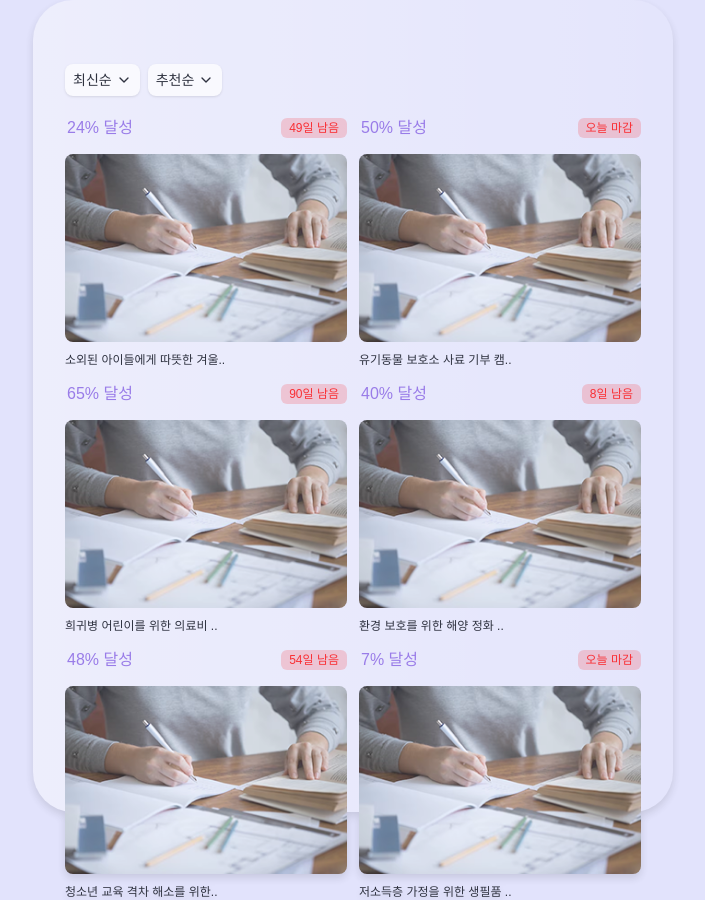
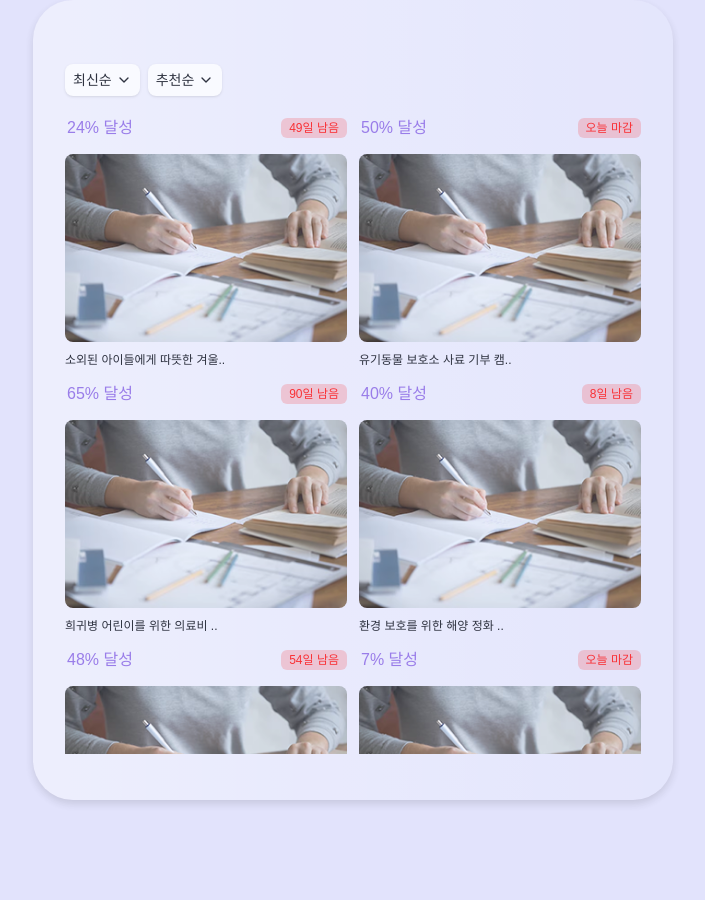
Before and after one commit to 2025-Advanced-Capstone-Chaeum/FE, a Next.js app: page /funding in a window 1280 px wide. Shown: the whole page, without its empty margins (287-992 px from the left). After the commit the page ends 800 px from the top, so only its background shows below. Built offline with nearby package versions, Linux system fonts and the light colour scheme; a web font is replaced by a local one.

Commit message:
feature : scroll기능 추가 (#24)

```diff
--- a/src/app/(funding)/funding/page.tsx
+++ b/src/app/(funding)/funding/page.tsx
@@ -91,7 +91,7 @@ const FundingListPage = () => {
       </div>
 
       {/* Projects grid */}
-      <div className="relative top-[12vh] mt-[10px] grid grid-cols-2 gap-3  ">
+      <div className="relative top-[12vh] mt-[10px] grid grid-cols-2 gap-3 max-h-[80vh] overflow-y-auto scrollbar-none">
         {" "}
         {transformedCampaigns.map((feed) => (
           <div key={feed.title} className="flex flex-col">
--- a/src/app/globals.css
+++ b/src/app/globals.css
@@ -1,16 +1,16 @@
 @import "tailwindcss";
 
 @theme {
-    --color-primary: #8863E4; /* 보라색 */
-    --color-secondary: #03174D; /* 글자색 */
-    --color-accent: #FF0303; /* 빨간색 */
-    --color-background: #E2E3FC; /* 연보라색 */
-    --color-white: #FFFFFF;
+  --color-primary: #8863e4; /* 보라색 */
+  --color-secondary: #03174d; /* 글자색 */
+  --color-accent: #ff0303; /* 빨간색 */
+  --color-background: #e2e3fc; /* 연보라색 */
+  --color-white: #ffffff;
   --color-black: #000000;
-    --color-gray: #A39FB9;
-    --color-white-0: rgba(255, 255, 255, 0.1); /* 흰색 10% 투명도 */
-    --color-white-50: rgba(255, 255, 255, 0.5); /* 흰색 50% 투명도 */
-    --font-myfont: "Pretendard", sans-serif;
+  --color-gray: #a39fb9;
+  --color-white-0: rgba(255, 255, 255, 0.1); /* 흰색 10% 투명도 */
+  --color-white-50: rgba(255, 255, 255, 0.5); /* 흰색 50% 투명도 */
+  --font-myfont: "Pretendard", sans-serif;
 }
 
 @font-face {
@@ -51,5 +51,18 @@
 }
 
 .bg-white-gradient {
-  background: linear-gradient(0deg, rgba(255, 255, 255, 0.8), rgba(255, 255, 255, 0.8));
+  background: linear-gradient(
+    0deg,
+    rgba(255, 255, 255, 0.8),
+    rgba(255, 255, 255, 0.8)
+  );
 }
+
+/* 스크롤바 숨기기 */
+.scrollbar-none::-webkit-scrollbar {
+  display: none;
+}
+.scrollbar-none {
+  -ms-overflow-style: none; /* IE, Edge */
+  scrollbar-width: none; /* Firefox */
+}
```
